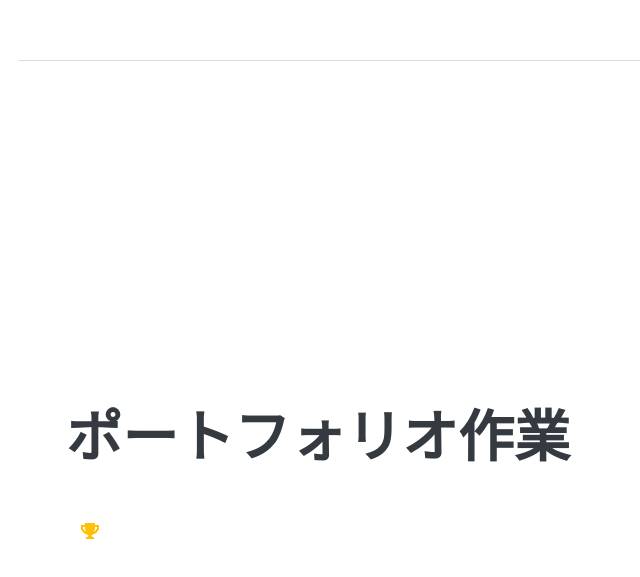
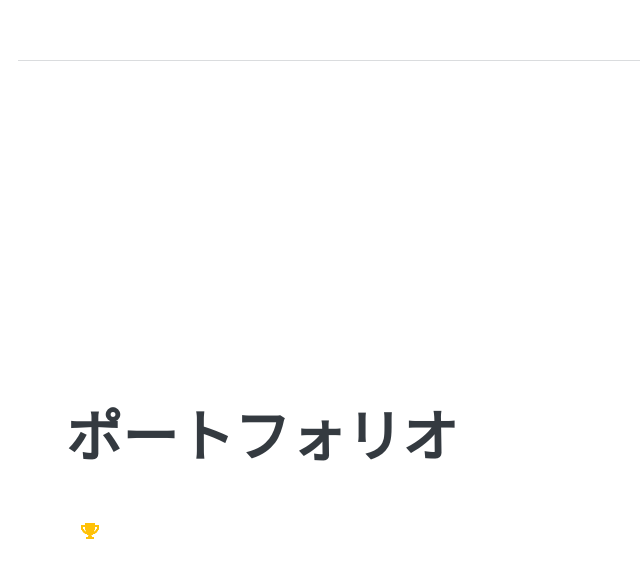
Before and after one commit to LiS2Lim/LiS2Lim.github.io, a plain HTML site: page index.html in a window 1280 px wide. Shown: the part 5018-5595 px from the top of the page, without its empty margins (254-894 px from the left). Drawn offline with nearby package versions, Linux system fonts and the light colour scheme; a web font is replaced by a local one.

Commit message:
Chore: Change text

```diff
--- a/index.html
+++ b/index.html
@@ -243,7 +243,7 @@
 			<!-- Portfolio -->
 			<section class="resume-section" id="awards">
 				<div class="resume-section-content">
-					<h2 class="mb-5">ポートフォリオ作業</h2>
+					<h2 class="mb-5">ポートフォリオ</h2>
 					<ul class="fa-ul mb-0">
 						<li>
 							<span class="fa-li"><i class="fas fa-trophy text-warning"></i></span>
```
